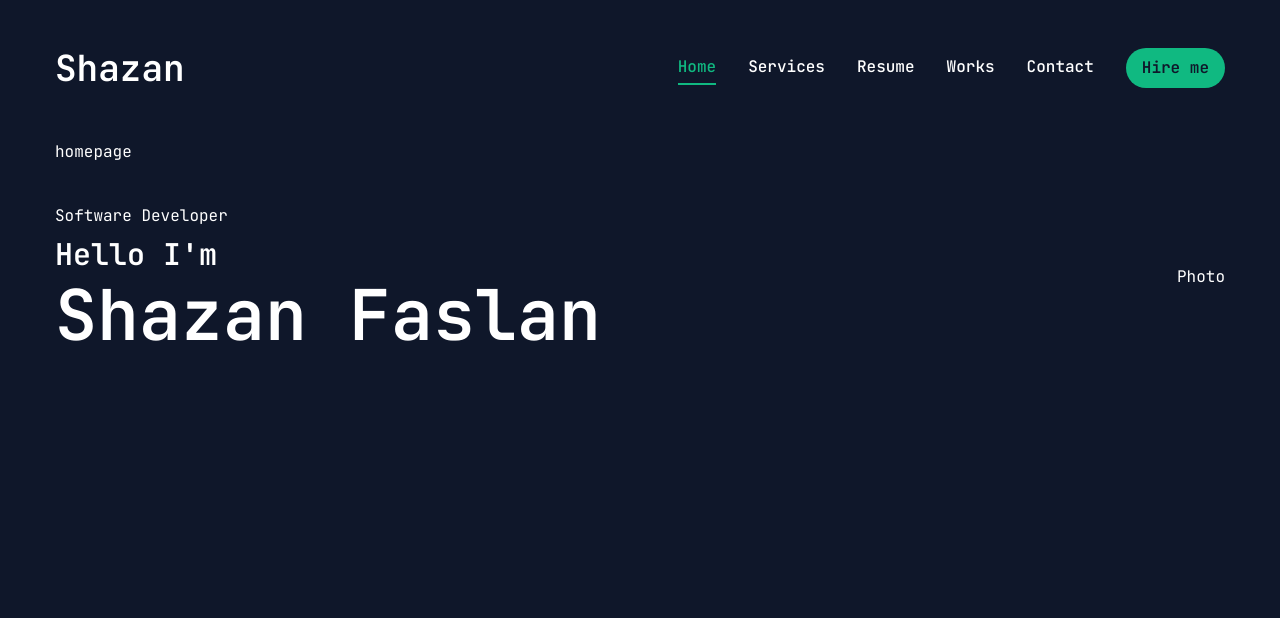
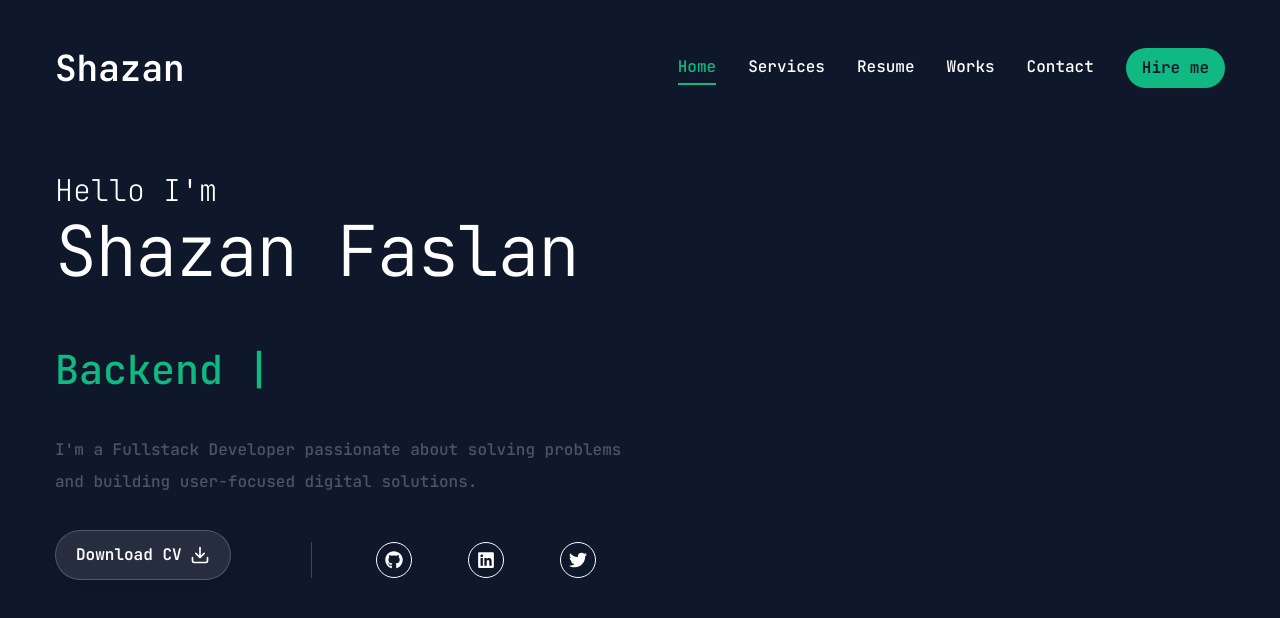
Before and after one commit to mfmshazan/Portfolio, a Next.js app: page / in a window 1280 px wide. Shown: the top 618 px of the page. Built offline with nearby package versions, Linux system fonts and the light colour scheme.

Commit message:
Homepage

```diff
--- a/app/page.jsx
+++ b/app/page.jsx
@@ -1,19 +1,48 @@
+"use client"
+
+import Social from "@/components/Social"
 import { Button } from "@/components/ui/button"
+import CodeSnippets from "@/components/ui/CodeSnippets"
 import { FiDownload } from "react-icons/fi"
+import { ReactTyped } from "react-typed"
 
 const Home = () => {
   return (
     <section className="h-full">
-      <div className="container mx-auto h-full">homepage
+      <div className="container mx-auto h-full">
         <div className="flex flex-col xl:flex-row items-center justify-between xl:pt-8 xl:pb-24">
           <div className="text-center xl:text-left">
-            <span>Software Developer</span>
-            <h1 className="text-[20px] xl:text-[30px] font-semibold leading-[1.5]">
-              Hello I'm <br/>
-              <span className="name">Shazan Faslan</span>
+            <h1 className="text-[20px] xl:text-[30px] font-extralight leading-[1.5]">
+              Hello I'm <br />
+              <span className="name font-light tracking-tight">Shazan Faslan</span>
             </h1>
+            <div className="text-[20px] xl:text-[40px] font-medium mt-10 text-emerald-500">
+              <ReactTyped
+                strings={["Frontend Developer", "Backend Developer", "Full Stack Developer"]}
+                typeSpeed={50}
+                backSpeed={50}
+                loop
+              />
+            </div>
+            <div className="max-w-xl mt-6 text-gray-600 font-medium">
+              I'm a Fullstack Developer passionate about solving problems and building user-focused digital solutions.
+            </div>
+            <div className="flex mt-8">
+              <div className="flex gap-8 px-1 py-1 rounded-full bg-white/10 backdrop-blur-md border border-white/20 shadow-lg hover:scale-105 transition-transform duration-300">
+                <Button variant="outline" className="flex items-center gap-2 text-md ">
+                  Download CV
+                  <FiDownload className="text-xl" />
+                </Button>
+              </div>
+              <div className="ml-20 mt-3">
+                <Social
+                  containerStyles="flex gap-14 text-lg border-l border-white/20 pl-16"
+                  iconStyles="border border-white p-2 rounded-full text-white hover:text-white/80 transition duration-300 hover:drop-shadow-[0px_0_2px_white]"
+                />
+              </div>
+            </div>
           </div>
-          <div>Photo</div>
+        {/* <div><CodeSnippets/></div> */}
         </div>
       </div>
 
--- a/components/Header.jsx
+++ b/components/Header.jsx
@@ -13,7 +13,6 @@ const Header = () => {
             Shazan
           </h1>
         </Link>
-
 
         {/*Desktop nav*/}
         <div className="hidden xl:flex items-center gap-8">
--- /dev/null
+++ b/components/Social.jsx
@@ -0,0 +1,25 @@
+import React from 'react'
+import Link from 'next/link'
+
+
+import { FaGithub, FaLinkedin, FaTwitter } from 'react-icons/fa'
+
+const socials = [
+    {icon:<FaGithub/>, path: "https://github.com/mfmshazan"},
+    {icon:<FaLinkedin/>, path: ""},
+    {icon:<FaTwitter/>, path: ""}
+]
+const Social = ({containerStyles, iconStyles }) => {
+  return (
+    <div className={containerStyles}>
+      {socials.map((item, index) => {
+        return(
+         <Link key={index} href={item.path} className={iconStyles}
+         >{item.icon}</Link>
+        )
+      })}
+    </div>
+  )
+}
+
+export default Social
--- /dev/null
+++ b/components/ui/CodeSnippets.jsx
@@ -0,0 +1,65 @@
+"use client";
+import { useState, useEffect } from "react";
+import { ReactTyped } from "react-typed";
+
+export default function CodeSnippets() {
+  const fakeProjects = [
+    {
+      name: "Portfolio Website",
+      code: `function Portfolio() {
+  return <div>Hello, this is my portfolio!</div>;
+}`
+    },
+    {
+      name: "E-commerce UI",
+      code: `const Cart = () => {
+  const items = ['Shirt', 'Shoes'];
+  return items.map(item => <li>{item}</li>);
+};`
+    },
+    {
+      name: "Blog Platform",
+      code: `class Blog {
+  constructor(posts) {
+    this.posts = posts;
+  }
+  render() {
+    return this.posts.map(post => <p>{post.title}</p>);
+  }
+}`
+    },
+  ];
+
+  const [currentIndex, setCurrentIndex] = useState(0);
+
+  useEffect(() => {
+    const interval = setInterval(() => {
+      setCurrentIndex((prev) => (prev + 1) % fakeProjects.length);
+    }, 5000); // change project every 5 seconds
+    return () => clearInterval(interval);
+  }, []);
+
+  const currentProject = fakeProjects[currentIndex];
+
+  return (
+    <div className="max-w-2xl mx-auto px-4 py-16">
+
+
+      <div className="bg-gray-900 text-gray-100 p-6 rounded-2xl shadow-lg">
+        <h3 className="text-xl font-semibold mb-4">{currentProject.name}</h3>
+        <div className="bg-gray-800 p-4 rounded-md font-mono text-sm">
+          <ReactTyped
+            strings={[currentProject.code]}
+            typeSpeed={30}
+            backSpeed={20}
+            loop
+            showCursor={true}
+            cursorChar="|"
+          />
+        </div>
+      </div>
+    </div>
+  );
+}
+
+export { CodeSnippets };
--- a/package.json
+++ b/package.json
@@ -24,6 +24,7 @@
     "react": "^19.0.0",
     "react-dom": "^19.0.0",
     "react-icons": "^5.5.0",
+    "react-typed": "^2.0.12",
     "tailwind-merge": "^3.2.0",
     "tailwindcss-animate": "^1.0.7"
   },
```
Also changed, not shown: 1 other file (tests, documents, lock files or other folders).
